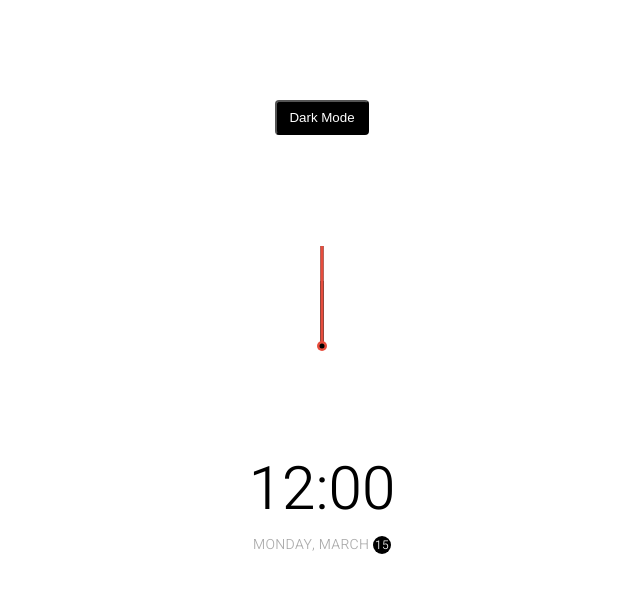
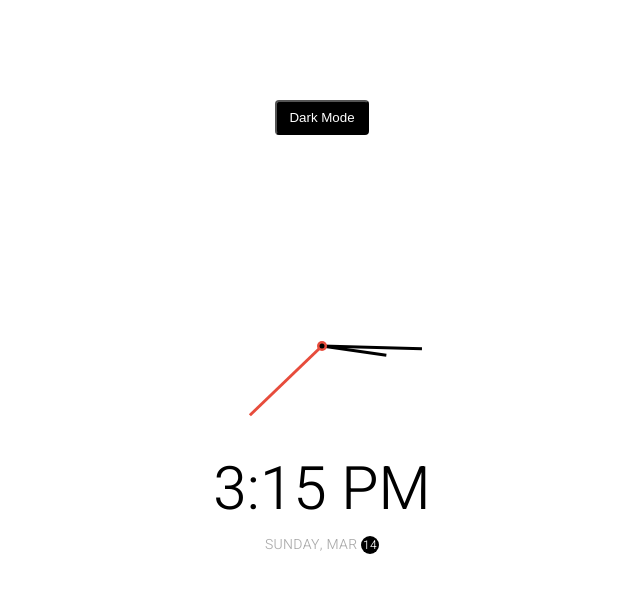
Before and after one commit to Dianadtt/clock-app, a plain HTML site: page index.html in a window 1280 px wide. Shown: the whole page, without its empty margins (318-958 px from the left). Drawn offline with Linux system fonts and the light colour scheme.

Commit message:
date and time added dinamicaly

```diff
--- a/index.html
+++ b/index.html
@@ -20,8 +20,8 @@
             <div class="needle second"></div>
             <div class="center-point"></div>
         </div>
-        <div class="time">12:00</div>
-        <div class="date">Monday, March <span class="circle">15</span></div>
+        <div class="time"></div>
+        <div class="date"></div>
     </div>
     <script src="script.js"></script>
 </body>
--- a/script.js
+++ b/script.js
@@ -1,10 +1,12 @@
-const hour = document.querySelector('.hour')
-const minute = document.querySelector('.minute')
-const second = document.querySelector('second')
-const time = document.querySelector('.time')
-const date = document.querySelector('.date')
+const hourEl = document.querySelector('.hour')
+const minuteEl = document.querySelector('.minute')
+const secondEl = document.querySelector('.second')
+const timeEl = document.querySelector('.time')
+const dateEl = document.querySelector('.date')
 const toggle = document.querySelector('.toggle')
 
+console.log(secondEl)
+console.log(minuteEl)
 const days = ["Sunday", "Monday", "Tuesday", "Wednesday", "Thursday", "Friday", "Saturday"];
 const months = ["Jan", "Feb", "Mar", "Apr", "May", "Jun", "Jul", "Aug", "Sep", "Oct", "Nov", "Dec"];
 
@@ -18,3 +20,31 @@ toggle.addEventListener('click', (e) => {
         e.target.innerHTML = "Light Mode"
     }
 })
+
+function setTime() {
+    const time = new Date()
+        // console.log(time)
+    const month = time.getMonth()
+    const day = time.getDay()
+    const date = time.getDate()
+    const hours = time.getHours();
+    const hoursForClock = hours % 12
+    const minutes = time.getMinutes()
+    const seconds = time.getSeconds()
+    const ampm = hours >= 12 ? 'PM' : 'AM'
+    hourEl.style.transform = `translate(-50%, -100%) rotate(${scale(hoursForClock, 0, 11, 0, 360)}deg)`
+    minuteEl.style.transform = `translate(-50%, -100%) rotate(${scale(minutes, 0, 59, 0, 360)}deg)`
+    secondEl.style.transform = `translate(-50%, -100%) rotate(${scale(seconds, 0, 59, 0, 360)}deg)`
+    timeEl.innerHTML = `${hoursForClock}:${minutes < 10 ? `0${minutes}` : minutes} ${ampm}`
+    dateEl.innerHTML=`${days[day]},  ${months[month]} <span class="circle">${date}</span>`
+}
+
+
+
+
+const scale = (num, in_min, in_max, out_min, out_max) => {
+    return (num - in_min) * (out_max - out_min) / (in_max - in_min) + out_min
+}
+setTime()
+
+setInterval(setTime, 1000)
--- a/style.css
+++ b/style.css
@@ -68,6 +68,7 @@ body {
     height: 65px;
     width: 3px;
     transform-origin: bottom center;
+    transition: all 0.5s ease-in;
 }
 
 .needle.hour {
```
